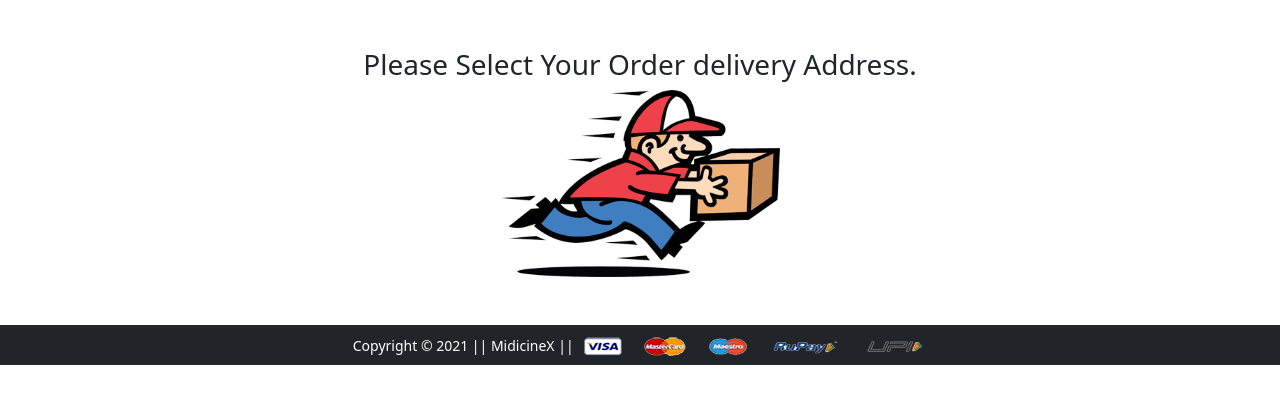
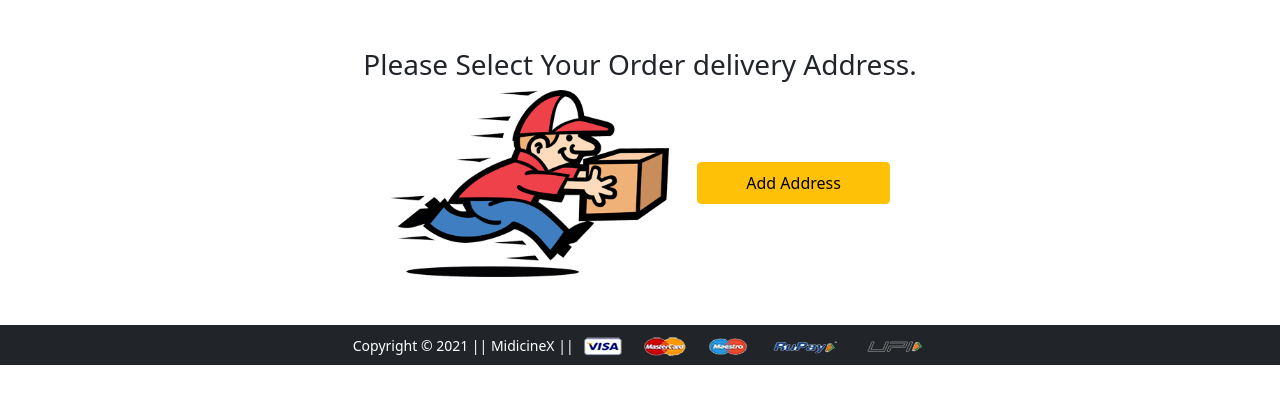
Before and after one commit to visheshsolanki12345/medicinx, a Django app: page /paymentdone/ in a window 1280 px wide. Shown: the part 56-460 px from the top of the page. Run offline with Django 3.2, Linux system fonts and the light colour scheme; a user stored in the database is signed in; data comes from the database, SQL or seed files in the repository; both versions use the stored data as it was after the commit; some libraries are stand-ins or nearby versions.

Commit message:
three commit

```diff
--- a/app/templates/app/house_not_found.html
+++ b/app/templates/app/house_not_found.html
@@ -12,6 +12,7 @@
       </div>
       <div class='text-center'>
           <img src="{% static 'app/images/house.png' %}" alt='' class='img-fluid img-thumbnali w-25'>
+          <a href="{% url 'profile' %}" class='btn btn-warning shodow px-5 py-2 ms-4'>Add Address</a>
       </div>
     </div>
 </div>
--- a/app/templates/app/paymentstatus.html
+++ b/app/templates/app/paymentstatus.html
@@ -14,5 +14,6 @@
         {% endif%}
     </div>
 </div>
+<a href="{% url 'orders' %}" class='btn btn-success shodow px-5 py-2 ms-4'>Orders</a>
 
 {% endblock main-content %}
```
Also changed, not shown: db.sqlite3.
